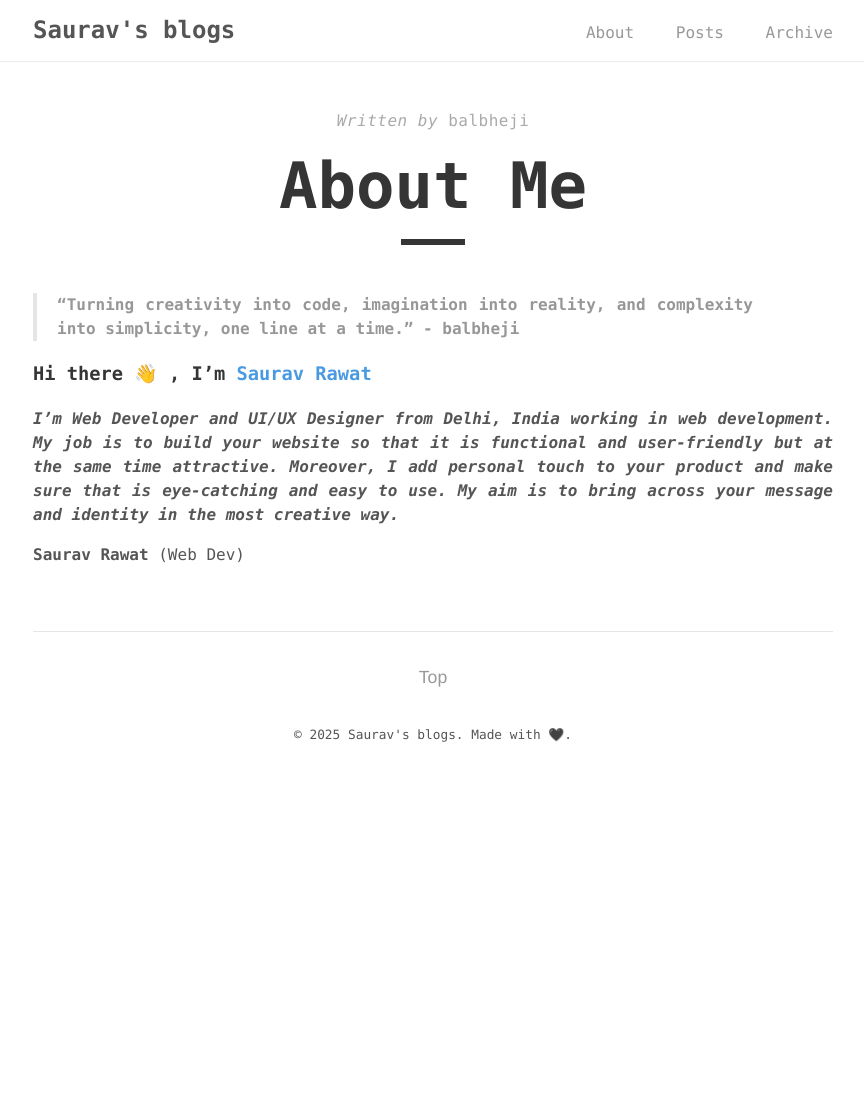
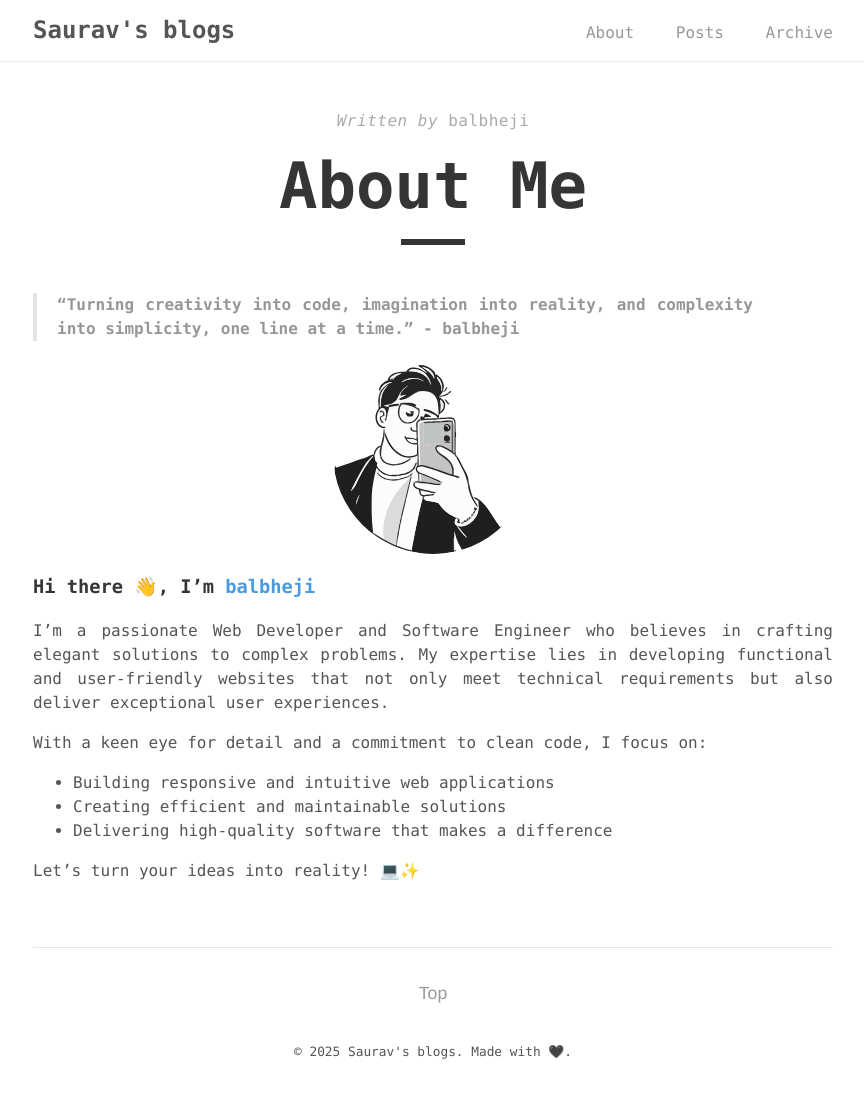
Before and after one commit to SauRavRwT/blog, a Jekyll site: the page built from _pages/about.md, in a window 1280 px wide. Shown: the whole page, without its empty margins (207-1071 px from the left). Built offline with Jekyll 4.4.1, drawn with Linux system fonts in a browser that asks for light colours; comment, search, counter and statistics services are not loaded; before the commit the page ends 900 px from its top, so only the background shows below that.

Commit message:
layout changed...

```diff
--- a/_includes/head.html
+++ b/_includes/head.html
@@ -25,9 +25,9 @@
   />
 
   <!-- logo -->
-  <link rel="icon" type="image/png" sizes="32x32" href="{{ "/assets/logo.png" |
+  <link rel="icon" type="image/png" sizes="32x32" href="{{ "/assets/logo.svg" |
   relative_url }}"> <link rel="icon" type="image/png" sizes="16x16" href="{{
-  "/assets/logo.png" | relative_url }}"> <link rel="apple-touch-icon"
+  "/assets/logo.svg" | relative_url }}"> <link rel="apple-touch-icon"
   sizes="180x180" href="{{ "/assets/logo.png" | relative_url }}">
 
   <!-- LaTeX -->
--- a/_pages/about.md
+++ b/_pages/about.md
@@ -9,8 +9,18 @@ permalink: /about/
 
 > **"Turning creativity into code, imagination into reality, and complexity into simplicity, one line at a time." - balbheji**
 
-### Hi there 👋 , I'm [Saurav Rawat](http://sauravrwt.github.io/)
+<div align="center">
+    <img src="../assets/logo.svg" alt="Profile Picture" width="200" style="border-radius: 50%;" />
+</div>
 
-**_I'm Web Developer and UI/UX Designer from Delhi, India working in web development. My job is to build your website so that it is functional and user-friendly but at the same time attractive. Moreover, I add personal touch to your product and make sure that is eye-catching and easy to use. My aim is to bring across your message and identity in the most creative way._**
+### Hi there 👋, I'm [balbheji](https://balbheji.github.io)
 
-**Saurav Rawat** (Web Dev)
+I'm a passionate Web Developer and Software Engineer who believes in crafting elegant solutions to complex problems. My expertise lies in developing functional and user-friendly websites that not only meet technical requirements but also deliver exceptional user experiences.
+
+With a keen eye for detail and a commitment to clean code, I focus on:
+
+- Building responsive and intuitive web applications
+- Creating efficient and maintainable solutions
+- Delivering high-quality software that makes a difference
+
+Let's turn your ideas into reality! 💻✨
```
Also changed, not shown: assets/js/404script.js (+7 -5 lines), assets/logo.png (deleted), assets/logo.svg (added).
